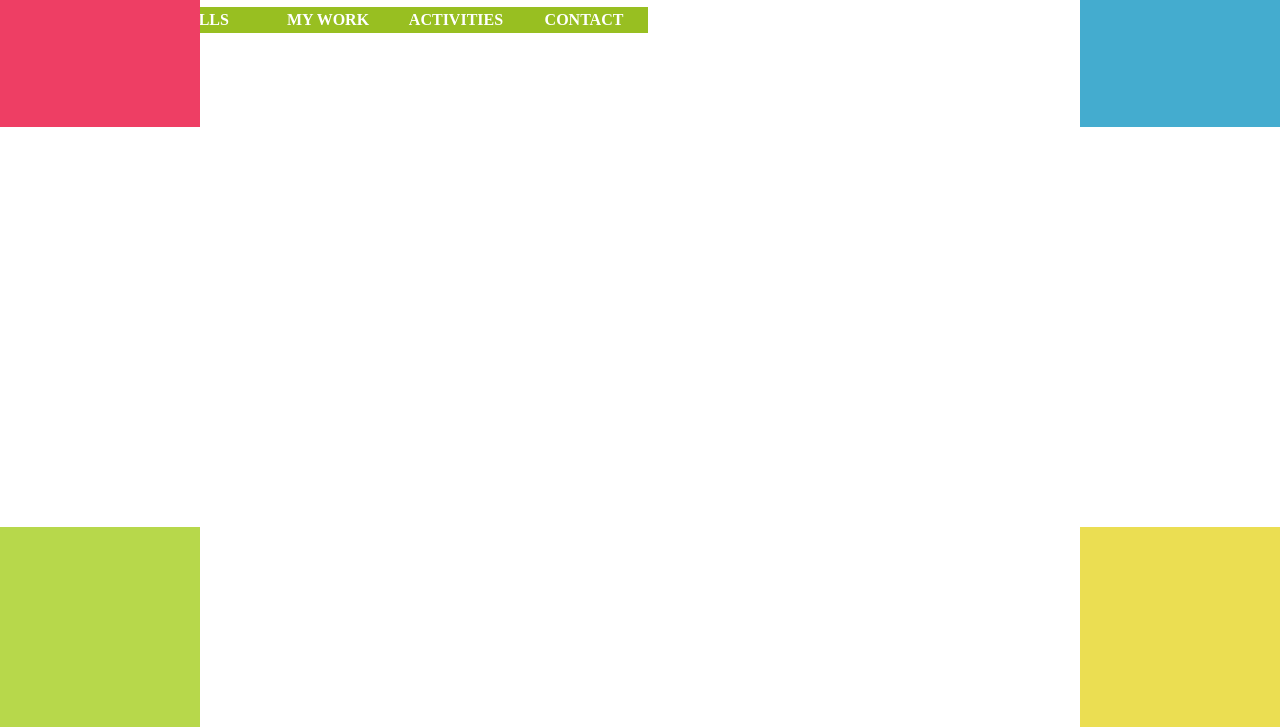
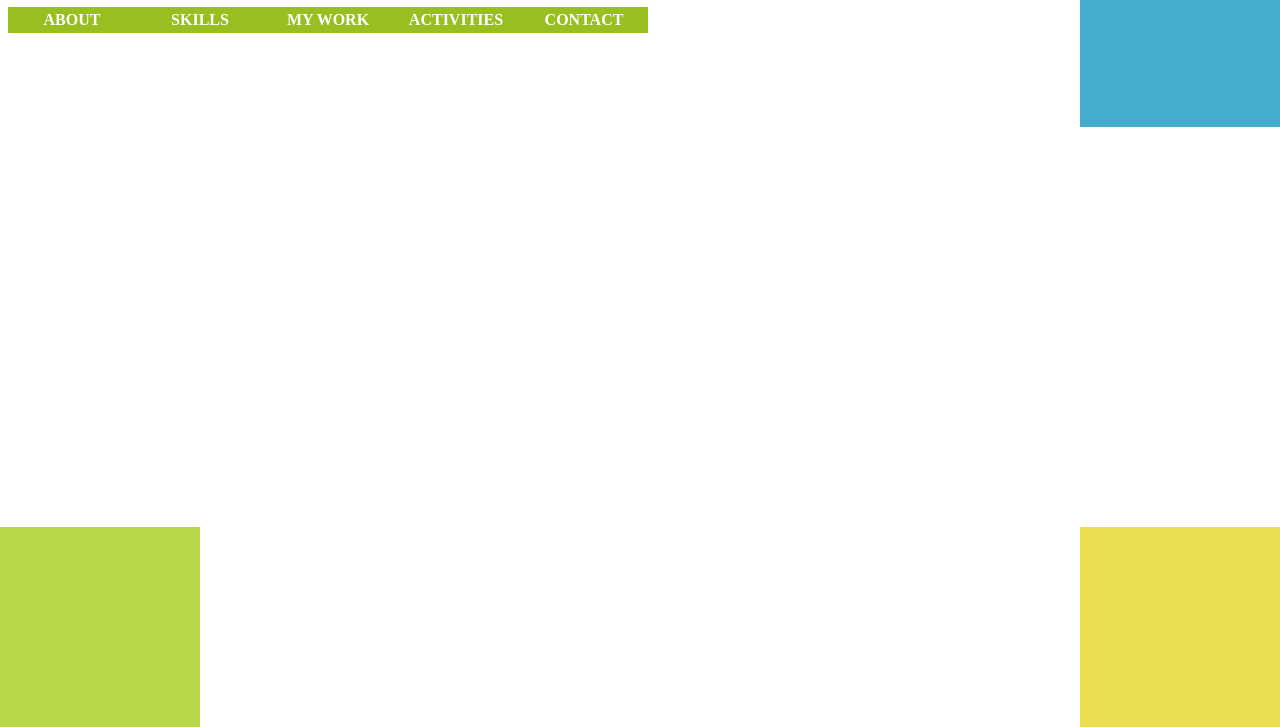
Before and after one commit to cau88/site, a plain HTML site: page index.html in a window 1280 px wide. Shown: the part 73-800 px from the top of the page. Drawn offline with Linux system fonts and the light colour scheme.

Commit message:
Update index.html

```diff
--- a/index.html
+++ b/index.html
@@ -2,7 +2,7 @@
 <html>
   <head>
     <link href='http://cau88.github.io/site/background.css' rel='stylesheet' type='text/css'>
-      <div id="box_1"></div>
+      <!-- <div id="box_1"></div> -->
       <div id="box_2"></div>
       <div id="box_3"></div>
       <div id="box_4"></div>
```
